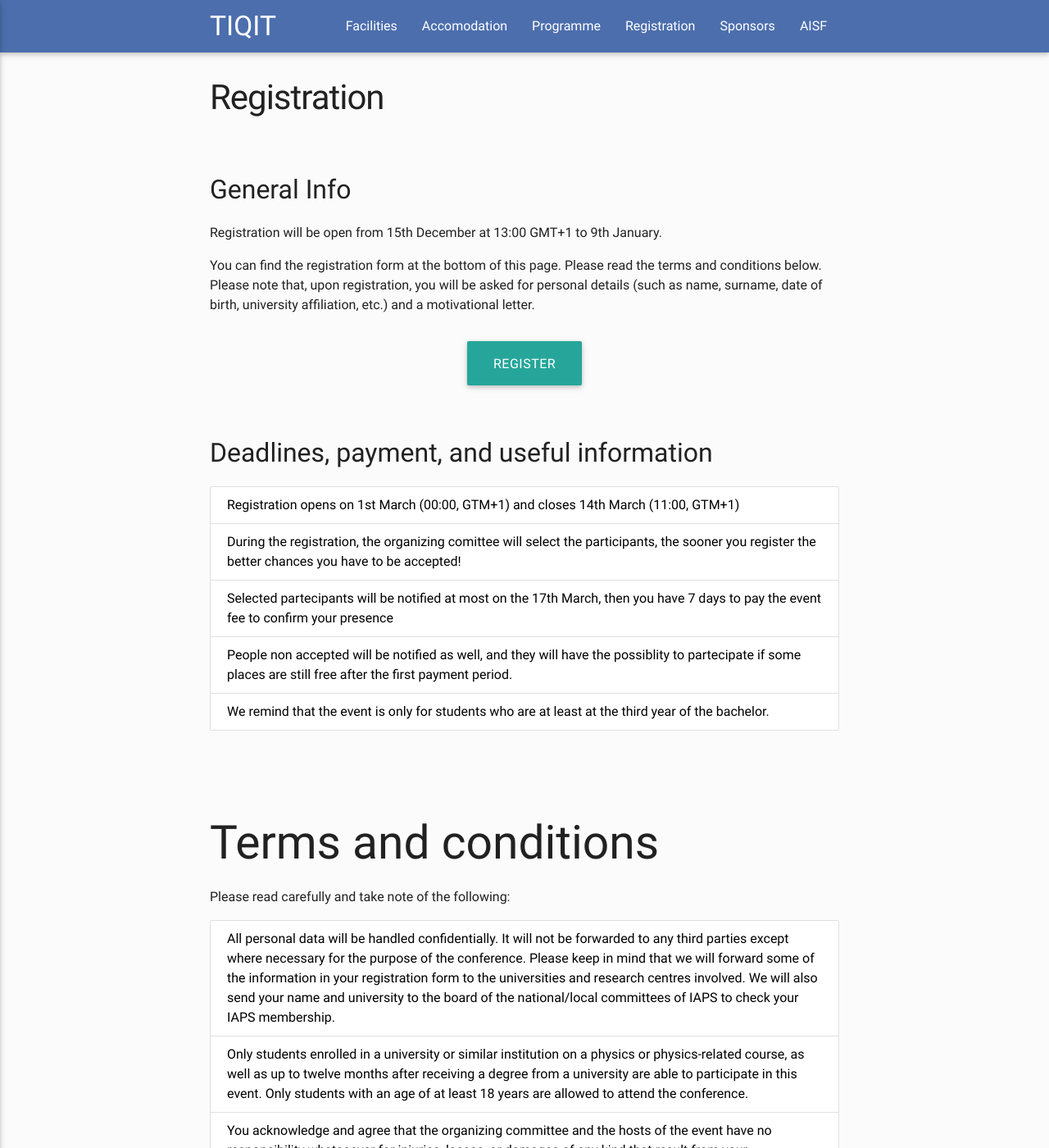
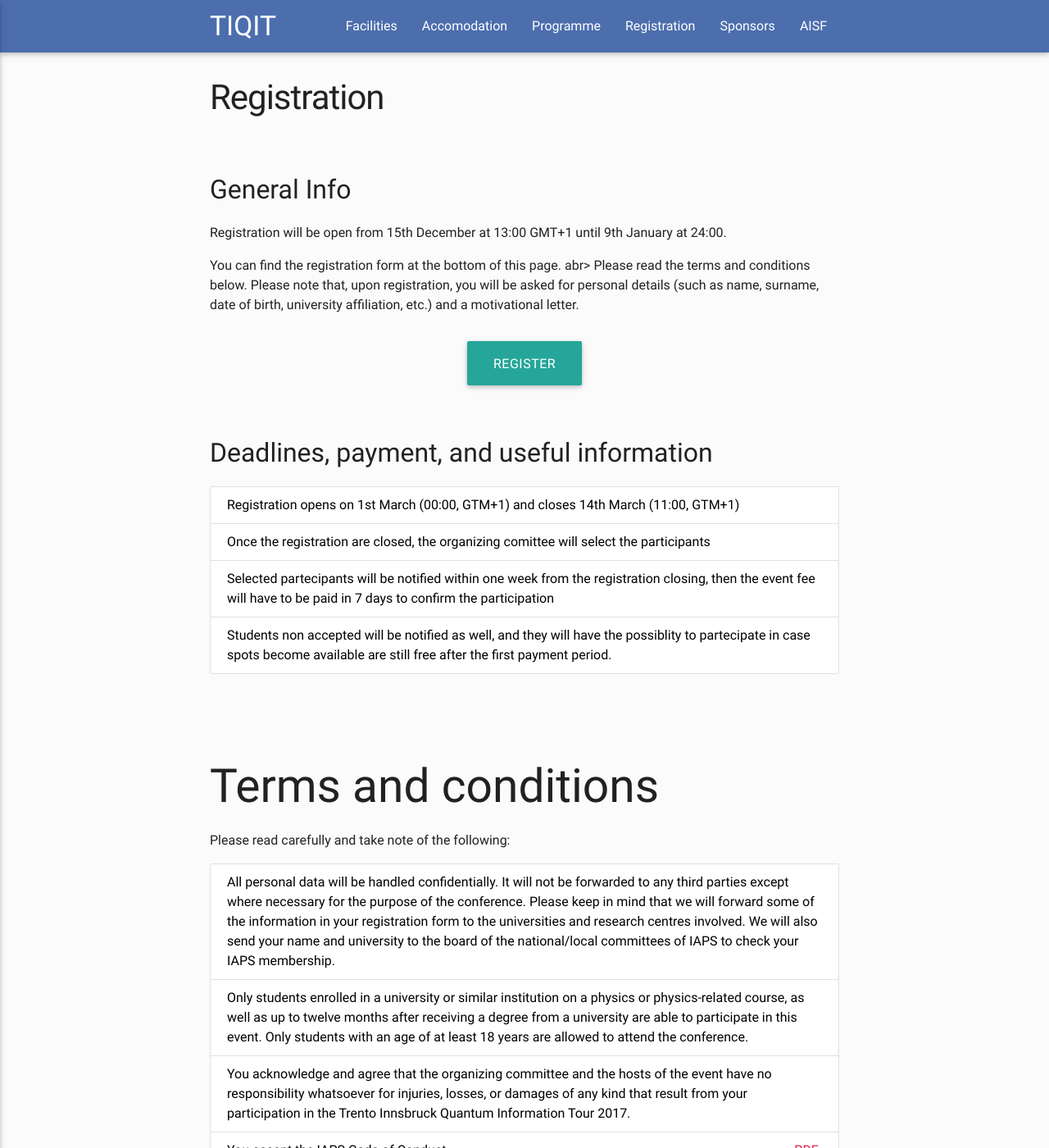
Before and after one commit to ai-sf/tiqit20, a Jekyll site: the page built from registration.html, in a window 1280 px wide and 1400 px high. Shown: the whole window at 82% size. Built offline with Jekyll 4.4.1, drawn with Linux system fonts in a browser that asks for light colours; nearby versions of some CDN libraries; part of the change alters nothing that is shown.

Commit message:
Update registration.yml

```diff
--- a/_data/registration.yml
+++ b/_data/registration.yml
@@ -1,9 +1,26 @@
-info: "Registration will be open from 15th December at 13:00 GMT+1 to 9th January.
+info: "Registration will be open from 15th December at 13:00 GMT+1 until 9th January at 24:00.
 </p><p>
 You can find the registration form at the bottom of this page.
-Please read the terms and conditions below. Please note that, upon registration, you will be asked for personal details (such as name, surname, date of birth, university affiliation, etc.) and a motivational letter."
+abr> Please read the terms and conditions below. Please note that, upon registration, you will be asked for personal details (such as name, surname, date of birth, university affiliation, etc.) and a motivational letter."
 
 posters?: false
+
+selection:
+  info: ""
+  specs:
+    - text: "In order to enroll to the event you must be an IAPS member."
+      url: "#!"
+    - text: "Note: if you are Italian and you are not an IAPS/AISF member yet you can become an AISF member while registering for this event: you need to fill in this module and after being selected make a single payment including both the quotes. Being an AISF member you also get the membership to IAPS "
+      url: "http://ai-sf.it/iscrizione"
+      button: Form
+    - text: "40 places are available, of whom approximately half will be for AISF members.
+             <br>The selected candidates will have to cover a participation fee of €80.
+             <br>Among AISF candidates, 8 spots will be assigned to Trento Local Committee members who will be able to access to the event with a reduced fee (without accomodation in Trento) of 50€"
+    - text: "Priority will be given to students who haven't participated to TIQIT previous editions.
+             <br> In order to enroll are at least attending the third year of bachelor and who possess a basic knowledge of Quantum Physics."
+      url: "#!"
+    - text: "Please note that unfortunately we are not able to provide scholarships and/or bursaries for any students at this time."
+      url: "#!"
 
 
 terms:
@@ -31,7 +48,6 @@ deadlines:
   info: ""
   specs:
     - text: "Registration opens on 1st March (00:00, GTM+1) and closes 14th March  (11:00, GTM+1)"
-    - text: "During the registration, the organizing comittee will select the participants, the sooner you register the better chances you have to be accepted! "
-    - text: "Selected partecipants will be notified at most on the 17th March, then you have 7 days to pay the event fee to confirm your presence"
-    - text: "People non accepted will be notified as well, and they will have the possiblity to partecipate if some places are still free after the first payment period."
-    - text: "We remind that the event is only for students who are at least at the third year of the bachelor."
+    - text: "Once the registration are closed, the organizing comittee will select the participants"
+    - text: "Selected partecipants will be notified within one week from the registration closing, then the event fee will have to be paid in 7 days to confirm the participation"
+    - text: "Students non accepted will be notified as well, and they will have the possiblity to partecipate in case spots become available are still free after the first payment period."
```
